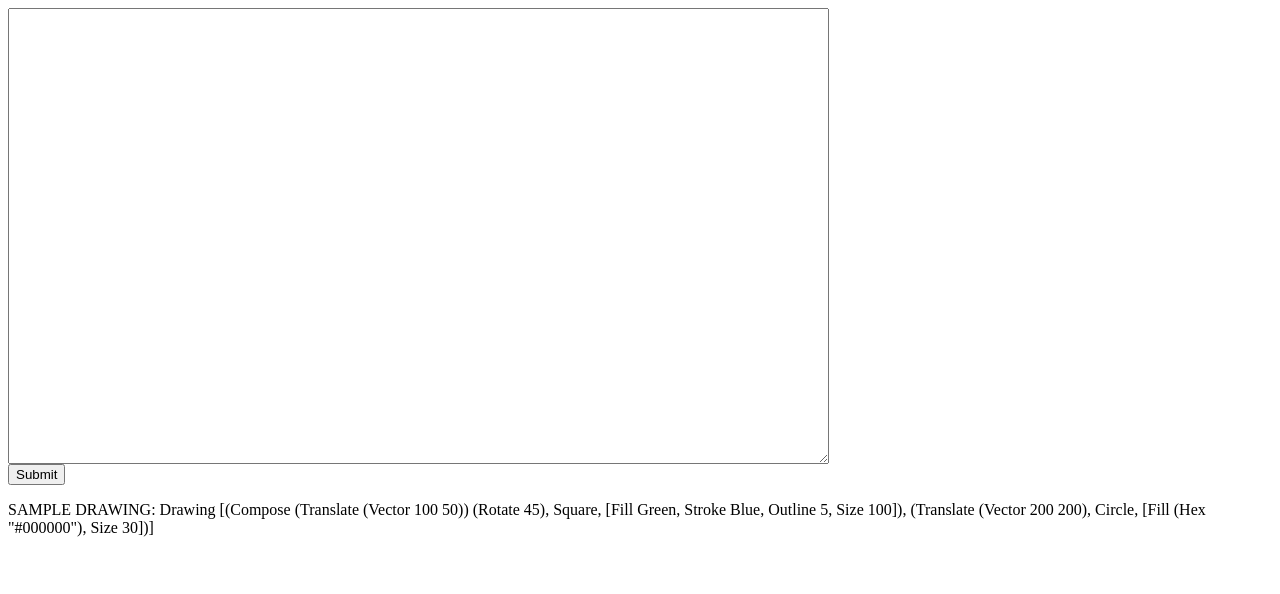
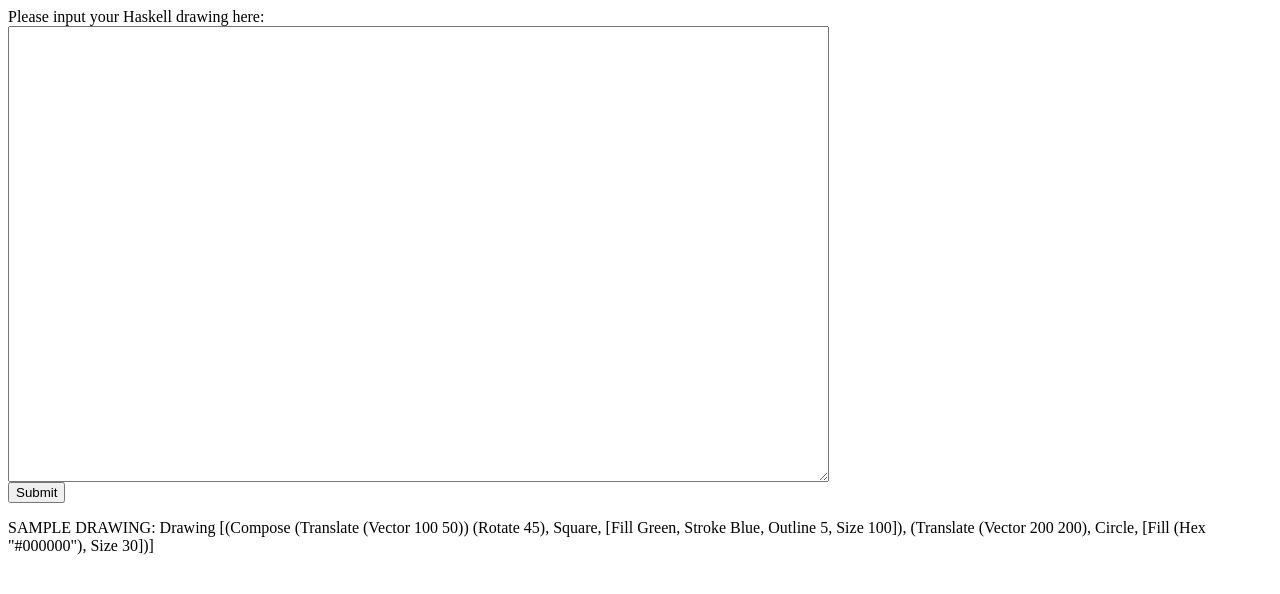
Before and after one commit to CraigArnott/CS4012-svg-server, a plain HTML site: page index.html in a window 1280 px wide. Drawn offline with Linux system fonts and the light colour scheme.

Commit message:
add header

```diff
--- a/index.html
+++ b/index.html
@@ -2,10 +2,13 @@
 
 <head>
 
-
 </head>
 
 <body>
+
+<div>
+Please input your Haskell drawing here:
+</div>
 
 <textarea form="shape" name="drawing" cols="100" rows="30">
 
```
